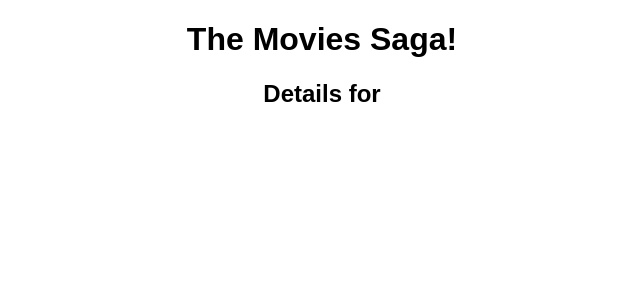
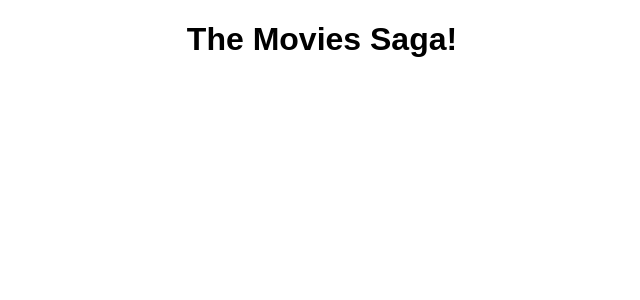
Before and after one commit to ahmedsharur/weekend-movie-sagas, a React (Create React App) app: page /#/details in a window 1280 px wide. Shown: the top 300 px of the page, without its empty margins (318-958 px from the left). Built offline with nearby package versions, Linux system fonts and the light colour scheme.

Commit message:
rectified aan error after struggling 24 hours with the error

```diff
--- a/src/components/App/App.js
+++ b/src/components/App/App.js
@@ -13,7 +13,7 @@ function App() {
         </Route>
 
         {/* Details page */}
-        <Route exact path="/details">
+        <Route exact path="/detail">
           <MovieDetails />
         </Route>
         {/* Add Movie page */}
--- a/src/components/MovieDetails/MovieDetails.js
+++ /dev/null
@@ -1,15 +0,0 @@
-import {useSelector} from 'react-redux';
-import React from 'react';
-
-function MovieDetails (){
-    const movieDetails = useSelector(store => store.selectedMovie)
-    return (
-        <div>
-            <h2>Details for {movieDetails.title}</h2>
-            <img src={movieDetails.poster}/>
-            <p> {movieDetails.description}</p>
-        </div>
-    )
-}
-
-export default MovieDetails;
--- /dev/null
+++ b/src/components/MovieDetails/MovieDetails.jsx
@@ -0,0 +1,16 @@
+import React from 'react';
+import {useSelector} from 'react-redux';
+
+function MovieDetails (){
+    const movieDetail = useSelector(store => store.selectedMovie)
+
+    return (
+        <div>
+            <h2>Details for {movieDetail.title}</h2>
+            <img src={movieDetail.poster}/>
+            <p> {movieDetail.description}</p>
+            <p>{console.log('movie title  is ', movieDetail.title)}</p>
+        </div>
+    )}
+
+export default MovieDetails;
```
Also changed, not shown: src/components/MovieListItem/MovieListItem.jsx (renamed from src/components/MovieListItem/MovieListItem.js), 1 other file (tests, documents, lock files or other folders).
